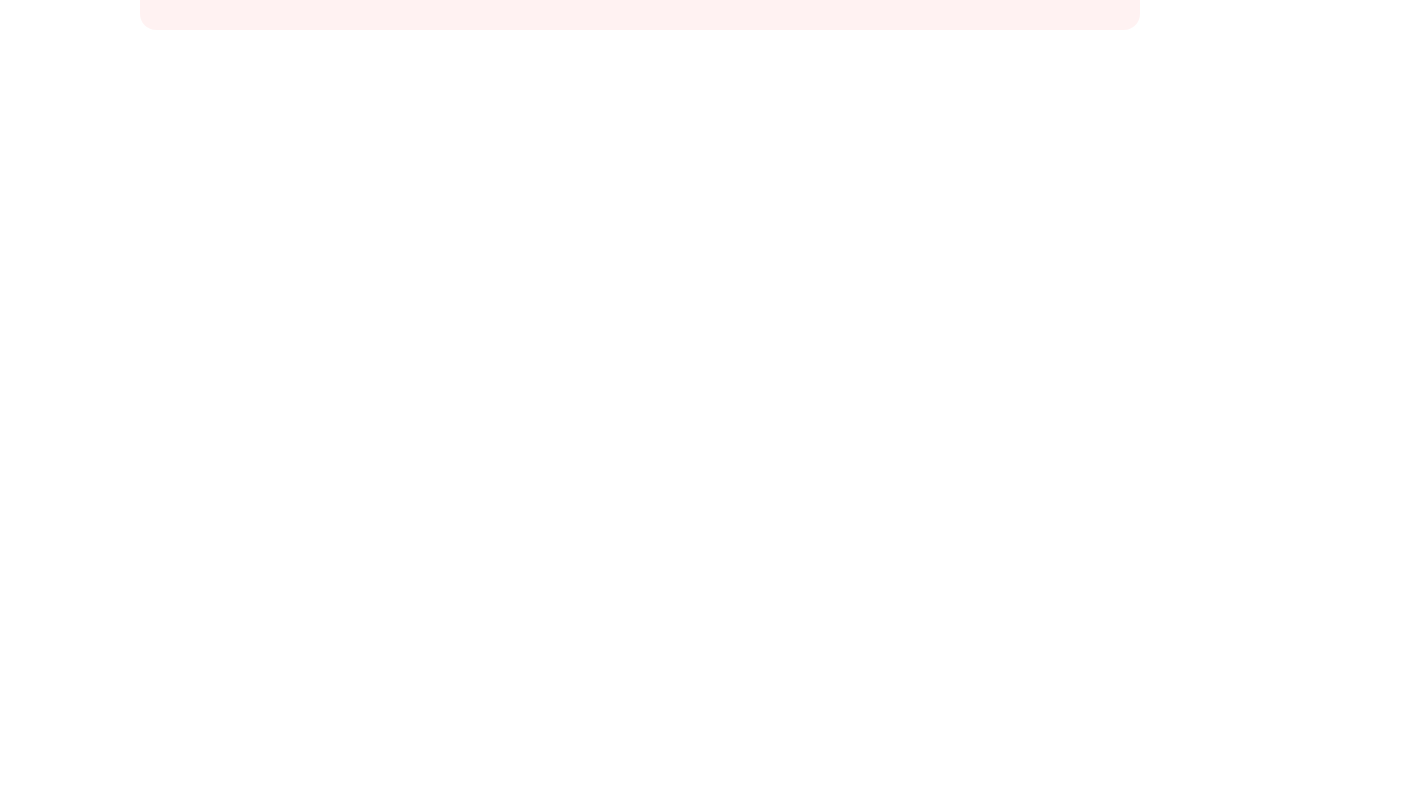
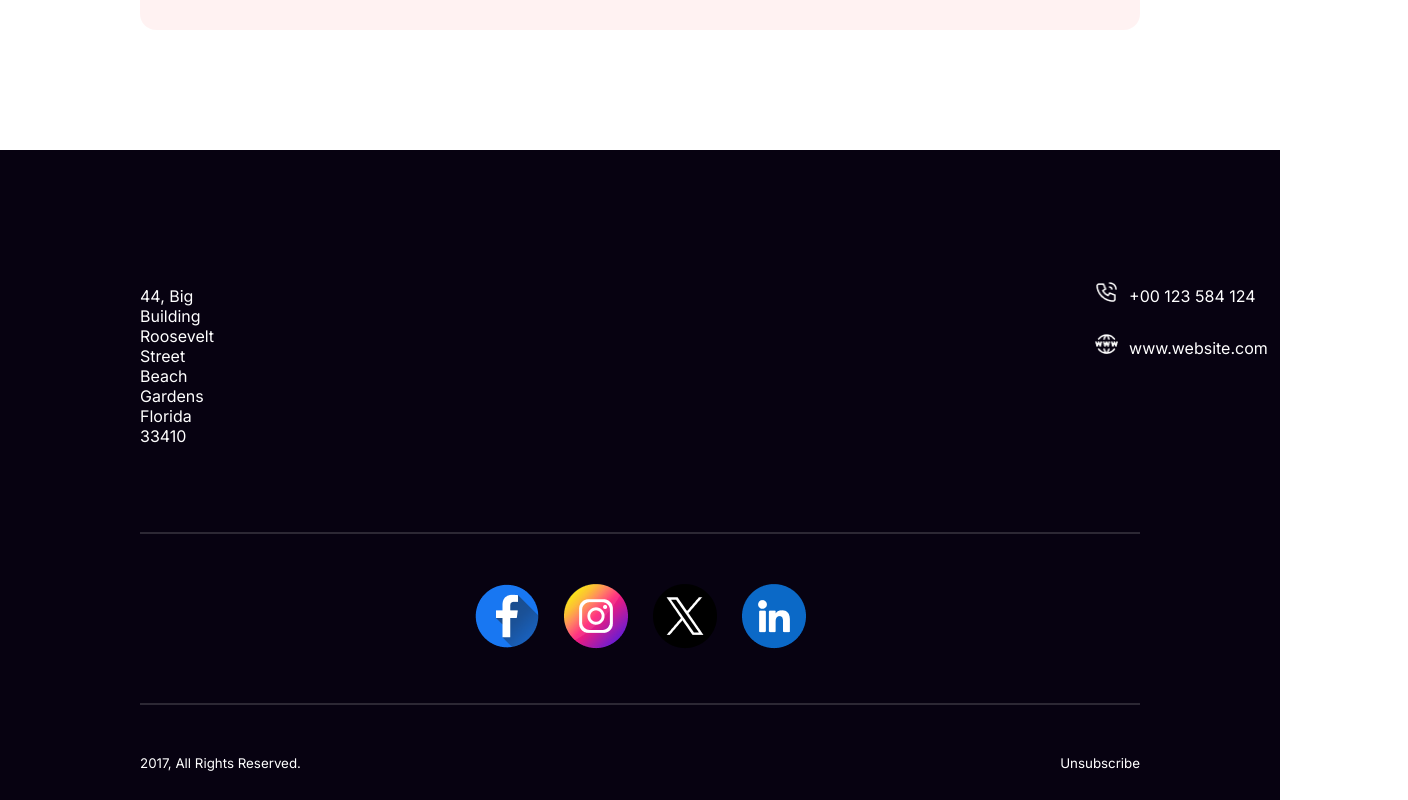
Before and after one commit to tasnimmondoltuba/new-year-portfolio, a plain HTML site: page index.html in a window 1280 px wide. Shown: the part 4185-4985 px from the top of the page, 1408 px wide, since content can reach past the window. Before the commit the page ends 4488 px from the top, so only its background shows below. Drawn offline with Linux system fonts and the light colour scheme.

Commit message:
footersection added

```diff
--- a/index.html
+++ b/index.html
@@ -65,6 +65,7 @@
         </div>
     </div>
 </section>
+<!-- subscription section add -->
 <section class="sub-section">
     <div class="sub-description">
         <img src="resources/Group 61.png" alt="letter picture">
@@ -82,6 +83,45 @@
     <!-- main section end -->
     <!-- footer section -->
     <footer>
+        <section class="footer">
+            <div class="footer-upper-section">
+                <div class="left-uper-section">
+                    <p>44, Big Building Roosevelt Street
+                        Beach Gardens Florida 33410</p>
+
+                </div>
+                <div class="right-uper-section">
+                    <div class="contacts">
+                        <img src="resources/Call.png" alt="phone picture">
+                        <p>  +00 123 584 124</p>
+
+                    </div>
+                    <div class="contacts">
+                        <img src="resources/Website.png" alt="website picture">
+                        <p>   www.website.com</p>
+                    </div>
+                </div>
+            </div>
+            <hr>
+
+              <!-- contact section -->
+
+          <div class="cont-section">
+            <div><img src="resources/Facebook.png" alt="facebook logo"></div>
+            <div><img src="resources/Instagram.png" alt="instagram logo"></div>
+            <div><img src="resources/Twitter.png" alt="twitter logo"></div>
+            <div><img src="resources/Linkedin.png" alt="linkedin logo"></div>
+          </div>
+          <hr>
+
+          <div class="last-section">
+            <small>2017, All Rights Reserved.</small>
+            <small>Unsubscribe</small>
+          </div>
+
+        </section>
+
+
 
     </footer>
     <!-- footer section end -->
--- a/styles/style.css
+++ b/styles/style.css
@@ -217,3 +217,54 @@ margin-bottom: 120px;
     margin-right: 392px;
     margin-top: 10px;
 }
+/* subscription section end */
+ /* footer section */
+ .footer{
+    background-color: #070211;
+    height: 650px;
+    color: #FFF;
+
+ }
+ .footer-upper-section{
+    display: flex;
+    justify-content: space-around;
+    gap: 530px;
+
+
+ }
+ .left-uper-section{
+    padding:120px 250px 20px 140px;
+    width: 50%;
+
+
+ }
+.right-uper-section{
+    padding: 120px 140px 20px 100px;
+    width: 50%;
+ }
+ .contacts{
+    display: flex;
+    gap: 10px;
+
+ }
+ .contacts img{
+    padding-top: 10px;
+    height: 25px;
+    width: 25px;
+ }
+ hr{
+  border: 1px solid  rgba(255, 255, 255, 0.15);
+    margin: 50px 140px;
+ }
+ /* contact section */
+ .cont-section{
+    display: flex;
+    justify-content: center;
+    gap: 25px;
+ }
+ .last-section{
+    display: flex;
+    gap: 300px;
+    justify-content: space-between;
+    padding: 0px 140px 0px 140px;
+ }
```
